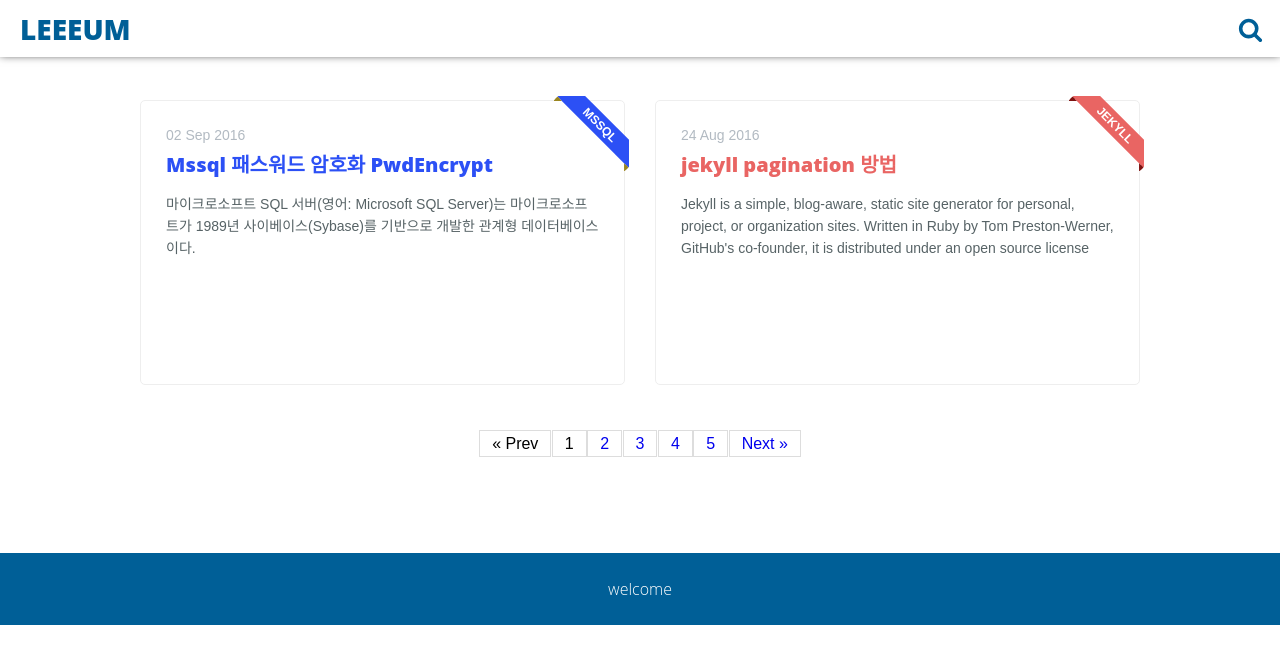
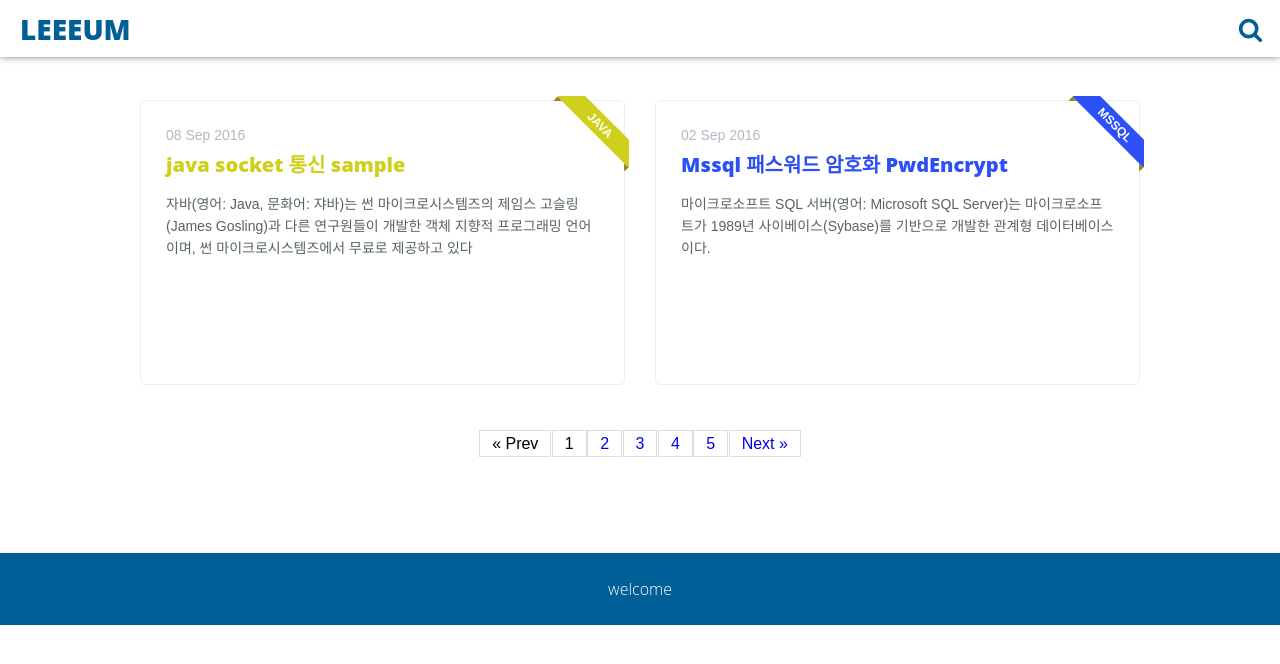
Before and after one commit to lky88/lky88.github.io, a Jekyll site: the page built from index.html, in a window 1280 px wide. Shown: the top 664 px of the page. Built offline with Jekyll 4.4.1, drawn with Linux system fonts in a browser that asks for light colours; the list of posts is cut into pages by our own code.

Commit message:
java socket

```diff
--- /dev/null
+++ b/_posts/2016-09-08-java-socket.md
@@ -0,0 +1,91 @@
+---
+layout: post
+title: "java socket 통신 sample"
+date: 2016-09-08 00:00:00
+image: '/assets/img/'
+description: 'java sample'
+main-class: 'java'
+color: '#B31917'
+tags:
+-
+categories:
+introduction: "자바(영어: Java, 문화어: 쟈바)는 썬 마이크로시스템즈의 제임스 고슬링(James Gosling)과 다른 연구원들이 개발한 객체 지향적 프로그래밍 언어이며, 썬 마이크로시스템즈에서 무료로 제공하고 있다"
+---
+
+# 소켓 서버 Sample 코드
+
+> 소켓 서버 구동시 특정 포트를 사용하게 되므로 기존 다른 서버에서 사용되지 않는 포트로 설정
+> Windows 포트 확인 방법
+
+1. 윈도키+R
+2. cmd
+3. telent IP PORT
+
+> 연결 대상 IP...호스트에 연결할 수 없습니다. 포트 5090: 연결하지 못했습니다. <br/>
+> 위와 같은 메세지일 경우 5090 포트는 사용 가능한 포트입니다.
+
+# Server Sample Code
+
+{% highlight java %}
+import java.io.IOException;
+import java.io.PrintWriter;
+import java.net.ServerSocket;
+import java.net.Socket;
+import java.util.Date;
+
+public class SocketServerTEST {
+
+  public static void main(String[] args) throws IOException {
+    ServerSocket listener = new ServerSocket(5090);
+    try {
+        while (true) {
+            Socket socket = listener.accept();
+            try {
+                PrintWriter out =
+                    new PrintWriter(socket.getOutputStream(), true);
+                out.println(new Date().toString());
+            } finally {
+                socket.close();
+            }
+        }
+    }
+    finally {
+        listener.close();
+    }
+
+	}
+}
+{% endhighlight %}
+
+
+# Client Sample Code
+
+{% highlight java %}
+import java.io.BufferedReader;
+import java.io.InputStreamReader;
+import java.io.PrintWriter;
+import java.net.Socket;
+
+public class SocketClientTEST {
+
+  public static void main(String[] args) throws Exception {
+
+    Socket socket = new Socket("IP", 5090);
+
+    PrintWriter out = new PrintWriter(socket.getOutputStream(), true);
+
+    out.write("hi");
+    out.flush();
+
+    BufferedReader input =
+        new BufferedReader(new InputStreamReader(socket.getInputStream()));
+    String returnMessage = input.readLine();
+    System.out.println(returnMessage);
+
+    input.close();
+    socket.close();
+
+  }
+
+}
+{% endhighlight %}
```
Also changed, not shown: index.html (+0 -7 lines).
